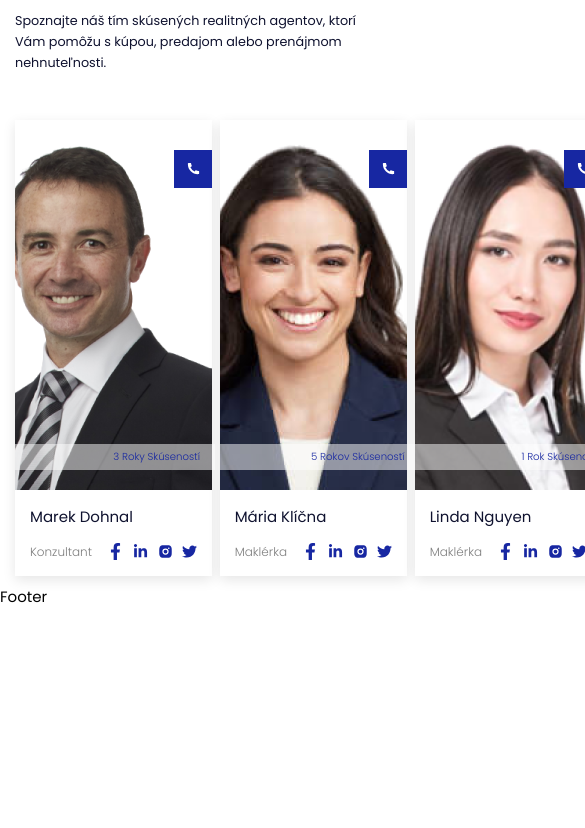
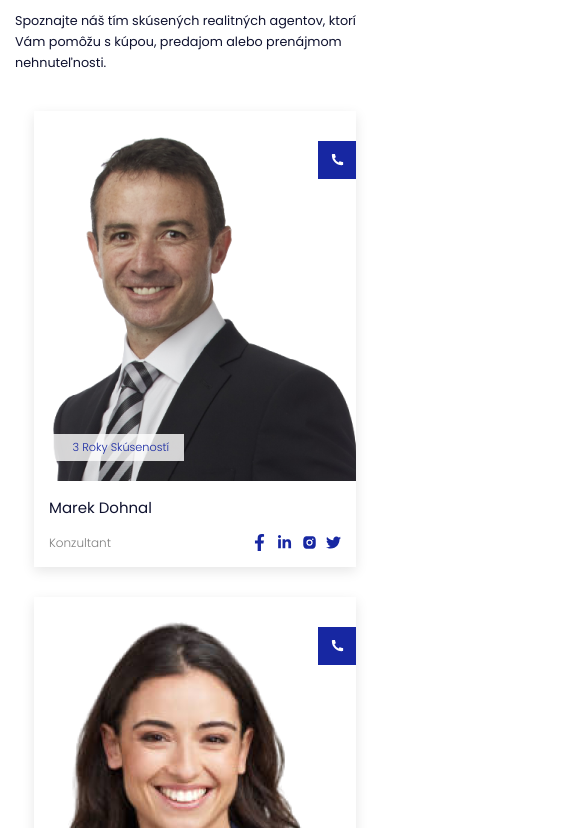
Before and after one commit to davidnx01/real-estate-portfolio, a Next.js app: page / in a window 390 px wide. Shown: the part 4316-5144 px from the top of the page, 585 px wide, since content can reach past the window. Before the commit the page ends 4924 px from the top, so only its background shows below. Built offline with nearby package versions, Linux system fonts and the light colour scheme.

Commit message:
Agents responsivity

```diff
--- a/styles/agents.module.css
+++ b/styles/agents.module.css
@@ -13,11 +13,11 @@
     justify-content: space-between;
     gap: 0.5rem;
     margin-top: 2.5rem;
+    flex-wrap: wrap;
 }
 
 .agent_box {
-    max-width: 322px;
-    width: 100%;
+    flex-basis: 23%;
     background: white;
     box-shadow: 0px 4px 12px rgba(0, 0, 0, 0.1);
 }
@@ -52,7 +52,7 @@
     left: 0;
     bottom: 20px;
     width: 200px;
-    background: rgba(255,255,255,0.5);
+    background: rgba(255,255,255,0.8);
     display: flex;
     align-items: center;
     justify-content: flex-end;
@@ -61,7 +61,7 @@
 
 .experience p {
     color: var(--primary-color);
-    font-size: .675rem;
+    font-size: .75rem;
     font-weight: 300;
     text-align: right;
 }
@@ -100,3 +100,33 @@
     gap: 0.625rem;
     color: var(--primary-color);
 }
+
+@media only screen and (max-width: 1070px) {
+    .agents_wrap {
+        flex-wrap: wrap;
+        gap: 2rem;
+        align-items: center;
+        justify-content: center;
+    }
+    .agent_box {
+        flex-basis: 320px;
+        max-width: 330px;
+    }
+}
+
+@media only screen and (max-width: 700px) {
+    .agent_box {
+        flex-basis: 46%;
+        max-width: 450px;
+    }
+
+    .experience {
+        width: 150px;
+    }
+}
+
+@media only screen and (max-width: 530px) {
+    .agents_wrap {
+        flex-direction: column;
+    }
+}
```
